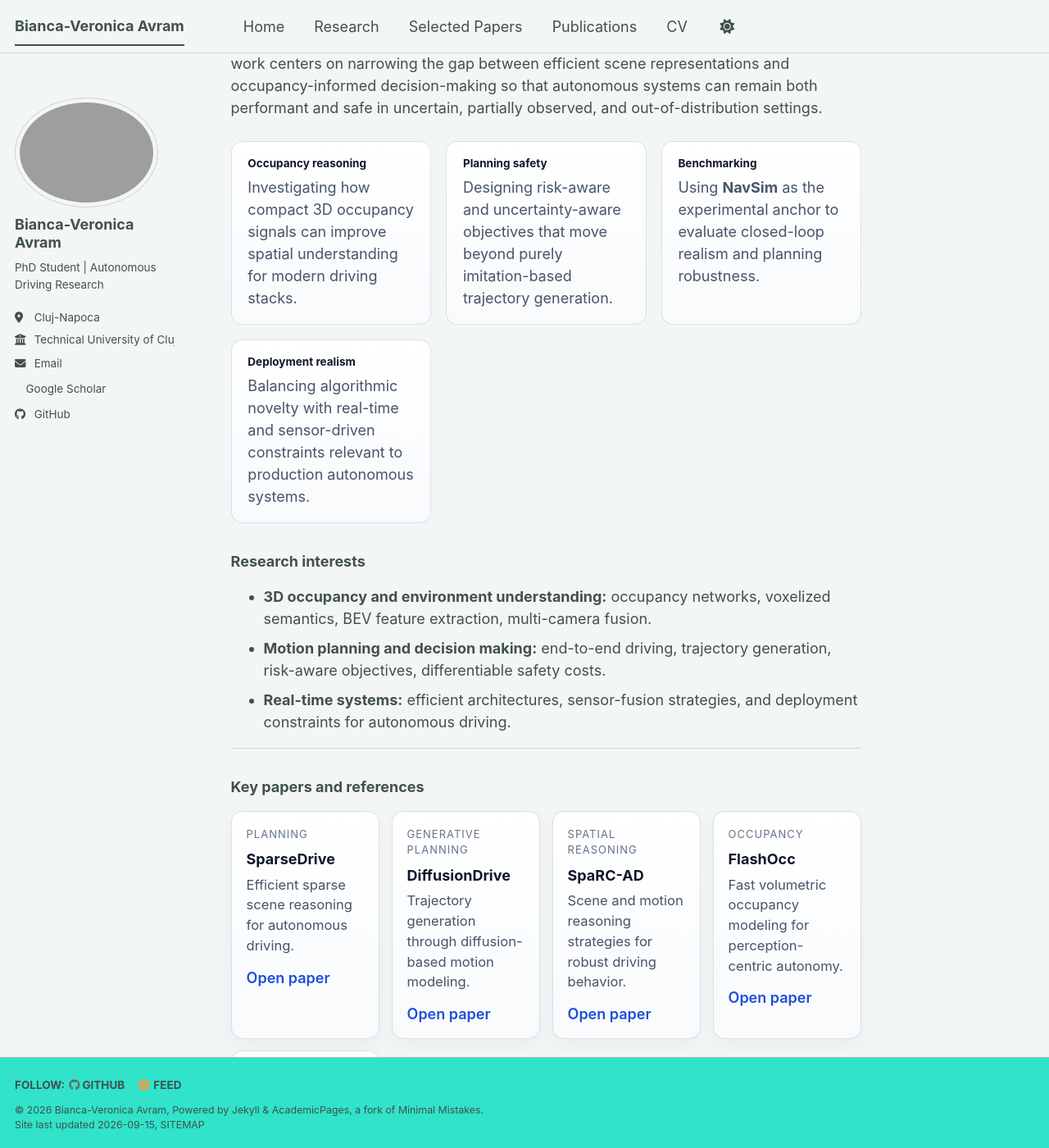
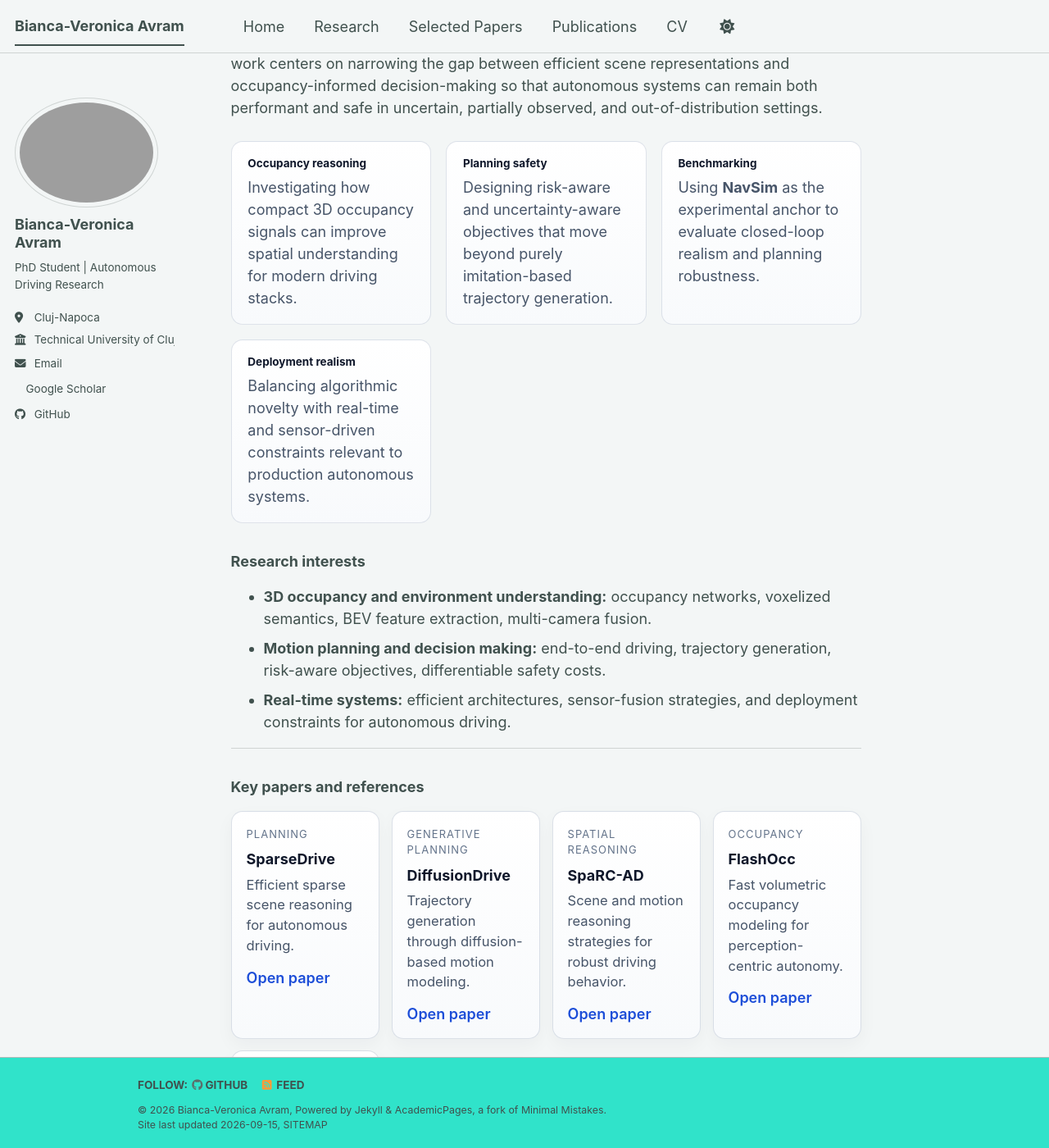
Before and after one commit to biavr/biavr.github.io, a Jekyll site: the page built from _pages/about.md, in a window 1280 px wide and 1400 px high, scrolled down 556 px. Shown: the whole window at 82% size. Built offline with Jekyll 4.4.1, drawn with Linux system fonts in a browser that asks for light colours; a style sheet for code colours, icons or effects is not loaded.

Commit message:
make footer smaller

```diff
--- a/_sass/layout/_footer.scss
+++ b/_sass/layout/_footer.scss
@@ -32,11 +32,11 @@
     margin-left: auto;
     margin-right: auto;
     margin-top: 1em;
-    max-width: 100%;
+    max-width: 980px;
     padding: 0 1em 1em;
 
     @include breakpoint($x-large) {
-      max-width: $x-large;
+      max-width: 980px;
     }
   }
 
@@ -68,9 +68,14 @@
 .page__footer-copyright {
   font-family: $global-font-family;
   font-size: $type-size-7;
+  max-width: 980px;
+  margin: 0 auto;
 }
 
 .page__footer-follow {
+  max-width: 980px;
+  margin: 0 auto;
+
   ul {
     margin: 0;
     padding: 0;
```
